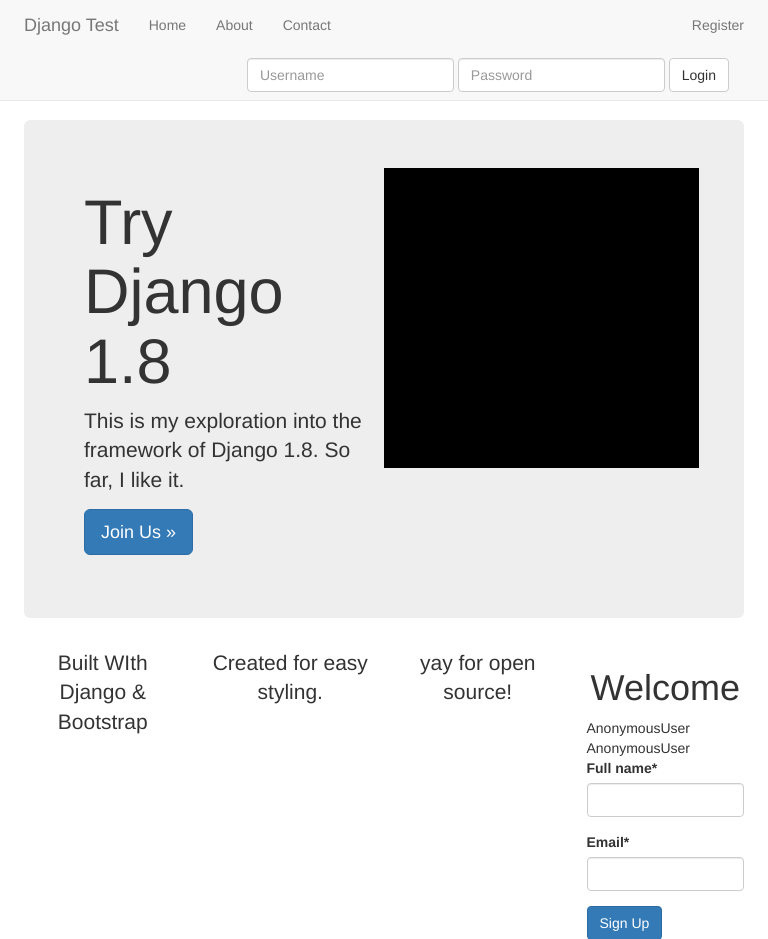
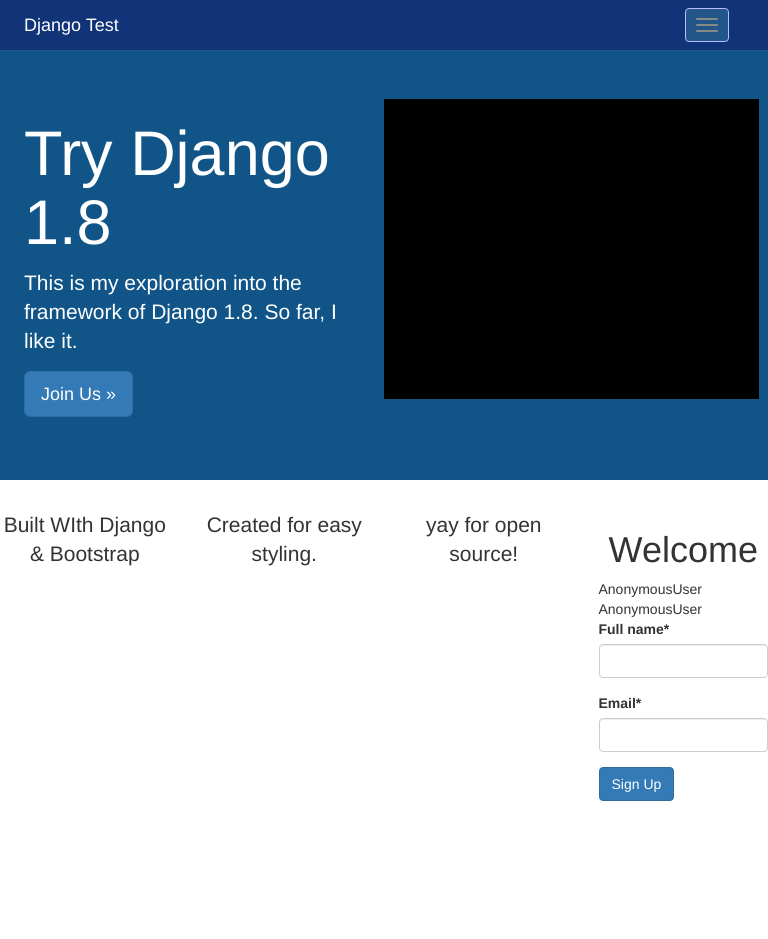
Before and after one commit to eltonc8/django_project, a Django app: page / in a window 768 px wide. Shown: the top 939 px of the page. Run offline with Django 3.2, Linux system fonts and the light colour scheme; some libraries are stand-ins or nearby versions.

Commit message:
experiment with navbar

```diff
--- a/static_in_pro/our_static/css/navbar-static-top.css
+++ b/static_in_pro/our_static/css/navbar-static-top.css
@@ -4,4 +4,42 @@
 
 .navbar-static-top {
   margin-bottom: 19px;
+  background-color: #137;
+  border-color: #258;
 }
+
+.navbar-default .navbar-brand {
+  color: #fff;
+}
+.navbar-default .navbar-brand:hover {
+  color: #aaf;
+}
+.navbar-default .navbar-nav>li>a {
+  color: #aaa
+}
+.navbar-default .navbar-nav>li>a:hover {
+  color: #fff
+}
+.navbar-default .navbar-toggle {
+  border-color: #bbf;
+}
+.navbar-toggle {
+  background-color: #258;
+}
+.navbar-toggle:hover {
+  background-color: #369;
+}
+@media (min-width: 768px) and (max-width: 991px) {
+    .navbar-collapse.collapse {
+        display: none !important;
+    }
+    .navbar-collapse.collapse.in {
+        display: block !important;
+    }
+    .navbar-header .collapse, .navbar-toggle {
+        display:block !important;
+    }
+    .navbar-header {
+        float:none;
+    }
+}
--- a/templates/base.html
+++ b/templates/base.html
@@ -24,15 +24,9 @@
 
     {% include 'navbar.html' %}
 
-    <div class="container">
-      {% block jumbotron %}
-      {% endblock %}
+    {% block jumbotron %}{% endblock %}
 
-      {% block content %}
-
-      {% endblock %}
-
-    </div> <!-- /container -->
+    {% block content %}{% endblock %}
 
 
     <!-- Bootstrap core JavaScript
--- a/templates/home.html
+++ b/templates/home.html
@@ -5,12 +5,20 @@
 
 <style>
 {% block style %}
+.navbar-static-top {
+  margin-bottom: 0px !important;
+}
 
+.jumbotron {
+  background-color: #158;
+  color: #fff;
+}
 {% endblock %}
 </style>
 
 {% block jumbotron %}
 <div class="jumbotron">
+  <div class="container">
   <div class="row">
     <div class='col-sm-6'>
       <h1>Try Django 1.8</h1>
@@ -22,6 +30,7 @@
     <div class='col-sm-6' style="background-color:black; min-height: 300px;">
 
     </div>
+  </div>
   </div>
 </div>
 {% endblock %}
--- a/templates/navbar.html
+++ b/templates/navbar.html
@@ -34,10 +34,9 @@
           <li><a href="{% url 'auth_logout' %}">Logout</a></li>
           {% else %}
           <li><a href="{% url 'registration_register' %}">Register</a></li>
-          {% endif %}
-      </ul>
 
-      {% if not request.user.is_authenticated and not "/accounts/login" in request.get_full_path %}
+            {% if not "/accounts/login" in request.get_full_path %}
+            <li class="form-container">
             <form class="navbar-form navbar-right" method="POST" action="{% url 'auth_login' %}">{% csrf_token %}
               <div class="form-group">
                 <input type="text" class="form-control" name="username" placeholder="Username" />
@@ -47,7 +46,11 @@
               </div>
               <button type="submit" class="btn btn-default">Login</button>
             </form>
+            </li>
             {% endif %}
+
+          {% endif %}
+      </ul>
 
     </div><!--/.nav-collapse -->
   </div>
```
Lines whose indentation alone changed are shown as unchanged.
